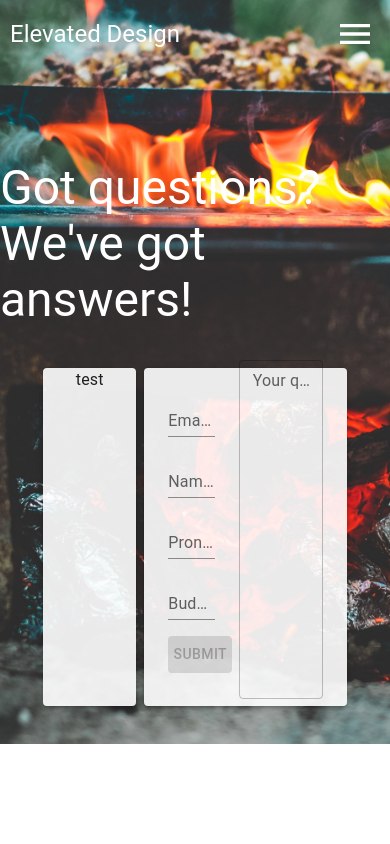
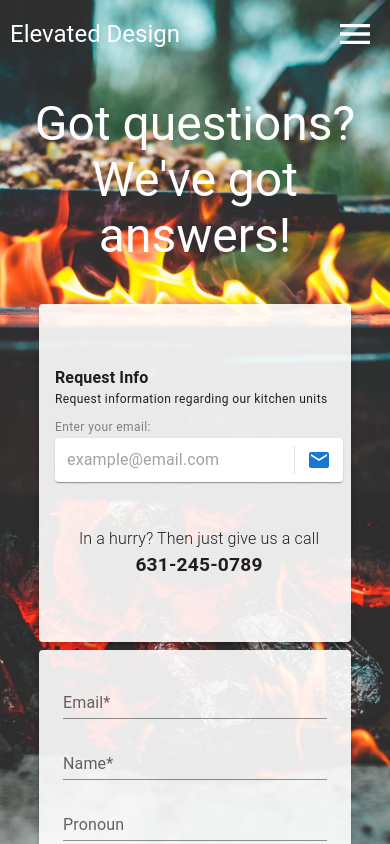
Before and after one commit to The-Orange-Dot/elevated-design, a Next.js app: page /contact in a window 390 px wide. Shown: the top 844 px of the page. Built offline with nearby package versions, Linux system fonts and the light colour scheme.

Commit message:
updated mobile styling for contact page

```diff
--- a/components/contact/QuestionForm.tsx
+++ b/components/contact/QuestionForm.tsx
@@ -1,7 +1,8 @@
 import { Box, TextField, Stack, Button } from "@mui/material";
 import React, { useEffect, useState } from "react";
 import { numberWithCommas } from "../numberWithCommas";
-const QuestionForm = () => {
+
+const QuestionForm = ({ isMobile }) => {
   const [disabledSubmit, setDisabledSubmit] = useState(true);
   const [emailInput, setEmailInput] = useState("");
   const [nameInput, setNameInput] = useState("");
@@ -44,23 +45,43 @@ const QuestionForm = () => {
 
   return (
     <Box
-      sx={{
+      sx={
+        isMobile
+          ? {
+              width: "100%",
+              height: "100%",
+              zIndex: 1,
+              display: "flex",
+              justifyContent: "center",
+              p: 3,
+              flexDirection: "column",
+            }
+          : {
               width: "100%",
               height: "100%",
               zIndex: 1,
               display: "flex",
               p: 3,
-      }}
+            }
+      }
     >
       <Stack
         component="form"
-        sx={{
+        sx={
+          isMobile
+            ? {
+                width: "100%",
+                height: "50%",
+                display: "flex",
+                justifyContent: "space-between",
+              }
+            : {
                 width: "30%",
                 height: "90%",
                 display: "flex",
-
                 justifyContent: "space-between",
-        }}
+              }
+        }
         spacing={2}
         noValidate
         autoComplete="off"
@@ -70,16 +91,34 @@ const QuestionForm = () => {
           variant="standard"
           label="Email*"
           value={emailInput}
-          onChange={(e) => setEmailInput(e.target.value)}
+          onChange={(e) => {
+            if (e.target.value.length < 50) {
+              setEmailInput(e.target.value);
+            }
+          }}
         />
         <TextField
           size="small"
           variant="standard"
           label="Name*"
           value={nameInput}
-          onChange={(e) => setNameInput(e.target.value)}
+          onChange={(e) => {
+            if (e.target.value.length < 25) {
+              setNameInput(e.target.value);
+            }
+          }}
         />
-        <TextField size="small" variant="standard" label="Pronoun" />
+        <TextField
+          size="small"
+          variant="standard"
+          label="Pronoun"
+          value={pronounInput}
+          onChange={(e) => {
+            if (e.target.value.length < 8) {
+              setPronounInput(e.target.value);
+            }
+          }}
+        />
         <TextField
           size="small"
           variant="standard"
@@ -100,13 +139,22 @@ const QuestionForm = () => {
       </Stack>
 
       <Box
-        sx={{
+        sx={
+          isMobile
+            ? {
+                width: "100%",
+                height: "95%",
+                display: "flex",
+                alignItems: "center",
+              }
+            : {
                 ml: 3,
                 width: "70%",
                 height: "95%",
                 display: "flex",
                 alignItems: "center",
-        }}
+              }
+        }
       >
         <TextField
           size="small"
@@ -116,7 +164,7 @@ const QuestionForm = () => {
           rows={14}
           value={textInput}
           onChange={(e) => setTextInput(e.target.value)}
-          label="Your question goes here!"
+          label="Send us a message and we'll get back to you ASAP!"
         />
       </Box>
     </Box>
--- a/components/contact/RequestInfoForm.tsx
+++ b/components/contact/RequestInfoForm.tsx
@@ -1,11 +1,85 @@
 import React from "react";
 import styles from "../../styles/contact.module.css";
-import { Paper, Typography, Box } from "@mui/material";
+import {
+  Paper,
+  Typography,
+  Box,
+  InputBase,
+  Divider,
+  IconButton,
+} from "@mui/material";
+import EmailIcon from "@mui/icons-material/Email";
 
-const RequestInfoForm = () => {
+const RequestInfoForm = ({ isMobile }) => {
   return (
-    <Box>
-      <Typography>test</Typography>
+    <Box
+      sx={{
+        display: "flex",
+        flexDirection: "column",
+        pl: 2,
+        pr: 2,
+        pt: 5,
+        pb: 5,
+        justifyContent: "space-around",
+        minWidth: 320,
+      }}
+    >
+      <Box sx={{ display: "flex", flexDirection: "column" }}>
+        <Typography variant="body1" sx={{ fontWeight: "bolder" }}>
+          Request Info
+        </Typography>
+        <Typography variant="caption" sx={{ mb: 1 }}>
+          Request information regarding our kitchen units
+        </Typography>
+        <Typography variant="caption" sx={{ color: "gray" }}>
+          Enter your email:
+        </Typography>
+        <Paper
+          component="form"
+          sx={{
+            p: "2px 4px",
+            display: "flex",
+            alignItems: "center",
+            width: "100%",
+          }}
+        >
+          <InputBase
+            sx={{ ml: 1, flex: 1 }}
+            placeholder="example@email.com"
+            inputProps={{ "aria-label": "search google maps" }}
+          />
+          <Divider sx={{ height: 28, m: 0.5 }} orientation="vertical" />
+          <IconButton color="primary" aria-label="directions">
+            <EmailIcon />
+          </IconButton>
+        </Paper>
+      </Box>
+      <Box
+        sx={{
+          width: "100%",
+          display: "flex",
+          justifyContent: "center",
+          alignItems: "center",
+          flexDirection: "column",
+        }}
+      >
+        <Typography
+          variant="body1"
+          sx={
+            isMobile
+              ? { fontWeight: 300 }
+              : { fontWeight: 300, fontSize: "1.2rem" }
+          }
+        >
+          In a hurry? Then just give us a call
+        </Typography>
+        <Typography
+          variant="body1"
+          sx={{ fontWeight: 600, fontSize: "1.2rem" }}
+        >
+          631-245-0789
+        </Typography>
+      </Box>
     </Box>
   );
 };
--- a/pages/contact.tsx
+++ b/pages/contact.tsx
@@ -7,52 +7,98 @@ import styles from "../styles/contact.module.css";
 import Image from "next/image";
 import RequestInfoForm from "../components/contact/RequestInfoForm";
 import QuestionForm from "../components/contact/QuestionForm";
+import { useMediaQuery } from "@mui/material";
 
-const contact = () => {
+const Contact = () => {
+  const isMobile = useMediaQuery("(max-width: 900px)");
+
   return (
     <>
       <Navbar color="white" />
-      <div className={styles.container}>
+      <div className={isMobile ? styles.mobile_container : styles.container}>
         <Typography
-          sx={{ mb: 5, fontWeight: 400, color: "white" }}
+          sx={
+            isMobile
+              ? { mb: 5, fontWeight: 400, color: "white", textAlign: "center" }
+              : { mb: 5, fontWeight: 400, color: "white" }
+          }
           variant="h3"
         >
           Got questions? We&apos;ve got answers!
         </Typography>
-        <div className={styles.forms_container}>
+        <div
+          className={
+            isMobile ? styles.mobile_forms_container : styles.forms_container
+          }
+        >
           <Paper
-            sx={{
+            sx={
+              isMobile
+                ? {
+                    display: "flex",
+                    justifyContent: "space-around",
+                    width: "100%",
+                    height: "40vh",
+                    backgroundColor: "rgba(255, 255, 255, .9)",
+                    mb: 1,
+                  }
+                : {
                     display: "flex",
                     justifyContent: "space-around",
                     width: "30%",
                     height: "40vh",
                     backgroundColor: "rgba(255, 255, 255, .9)",
-            }}
+                  }
+            }
             elevation={3}
           >
-            <RequestInfoForm />
+            <RequestInfoForm isMobile={isMobile} />
           </Paper>
           <Paper
-            sx={{
+            sx={
+              isMobile
+                ? {
+                    display: "flex",
+                    width: "100%",
+                    height: "90vh",
+                    backgroundColor: "rgba(255, 255, 255, .9)",
+                  }
+                : {
                     display: "flex",
                     justifyContent: "space-around",
                     width: "65%",
                     height: "40vh",
                     backgroundColor: "rgba(255, 255, 255, .9)",
-            }}
+                  }
+            }
             elevation={3}
           >
-            <QuestionForm />
+            <QuestionForm isMobile={isMobile} />
           </Paper>
         </div>
+        <div
+          style={{
+            position: "fixed",
+            top: 0,
+            left: 0,
+            width: "100%",
+            height: "100%",
+            zIndex: -1,
+          }}
+        >
           <Image
             src="/images/contact_image.jpeg"
             alt="Good ol' grilling"
             layout="fill"
-          className={styles.contact_background_image}
+            className={
+              isMobile
+                ? styles.mobile_contact_background_image
+                : styles.contact_background_image
+            }
             placeholder="blur"
             blurDataURL="/images/contact_image.jpeg"
           />
+        </div>
       </div>
 
       <Footer />
@@ -60,4 +106,4 @@ const contact = () => {
   );
 };
 
-export default contact;
+export default Contact;
--- a/styles/contact.module.css
+++ b/styles/contact.module.css
@@ -7,9 +7,28 @@
   align-items: center;
 }
 
+.mobile_container {
+  min-height: 100vh;
+  width: 100vw;
+  padding: 6rem 0;
+  display: flex;
+  flex-direction: column;
+  align-items: center;
+}
+
 .forms_container {
   width: 80%;
+  min-width: 1000px;
   display: flex;
+  flex-wrap: wrap;
+  justify-content: space-around;
+}
+
+.mobile_forms_container {
+  width: 80%;
+  display: flex;
+  flex-direction: column;
+  flex-wrap: wrap;
   justify-content: space-around;
 }
 
@@ -28,3 +47,10 @@
   object-fit: cover;
   object-position: 0 -100px;
 }
+
+.mobile_contact_background_image {
+  z-index: -1;
+  object-fit: cover;
+  transform: scale("110%");
+  position: fixed;
+}
--- a/styles/footer.module.css
+++ b/styles/footer.module.css
@@ -7,6 +7,7 @@
   height: 18vh;
   width: 100%;
   padding: 5rem;
+  background-color: white;
 }
 
 .mobile_footer_container {
@@ -20,6 +21,7 @@
   width: 100%;
   padding-top: 10px;
   padding: 2rem;
+  background-color: white;
 }
 
 .footer_nav {
```
Lines whose indentation alone changed are shown as unchanged.
